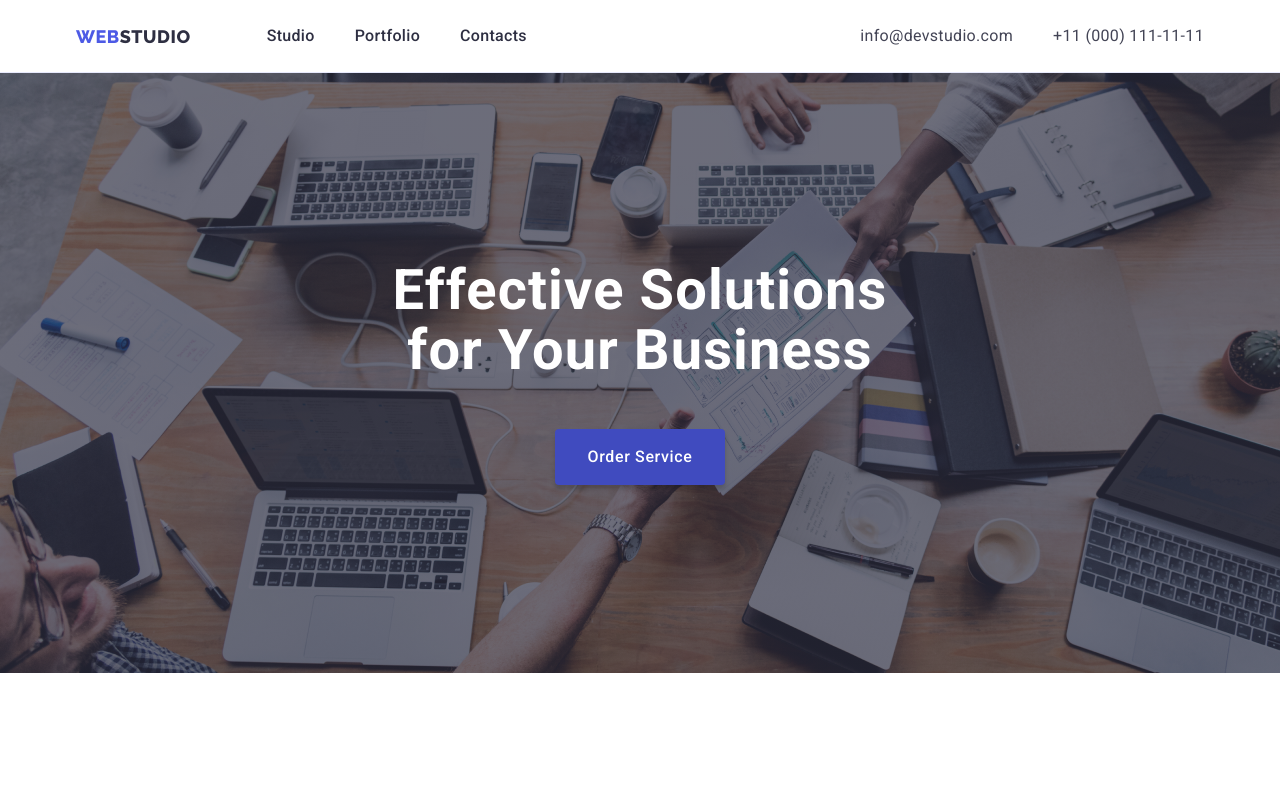
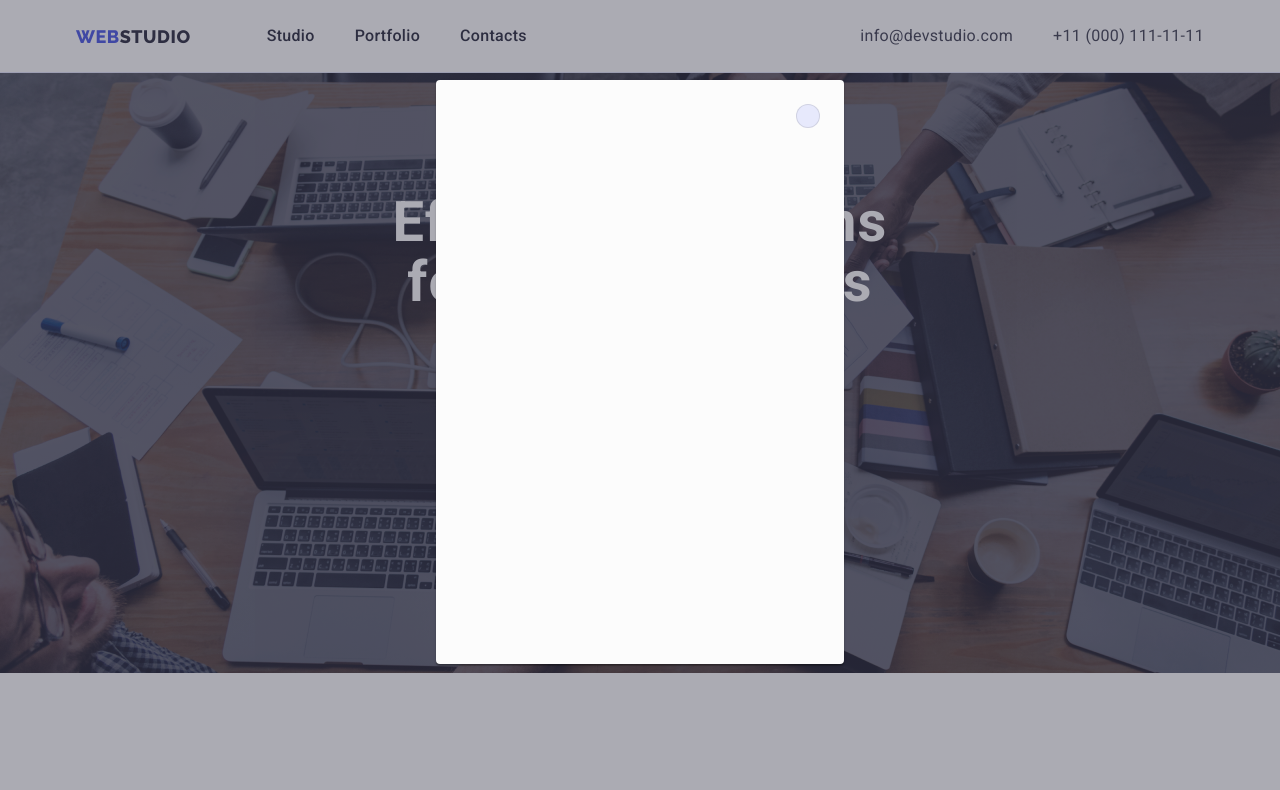
Before and after one commit to dmgrabski/goit-markup-hw-05, a plain HTML site: page index.html in a window 1280 px wide. Both pictures are taken after a click on the button "Order Service". Shown: the top 790 px of the page. Drawn offline with nearby package versions, Linux system fonts and the light colour scheme; files that its build step writes are made by us from their sources.

Commit message:
updatehm5

```diff
--- a/css/styles.css
+++ b/css/styles.css
@@ -1,6 +1,9 @@
 body {
   font-family: "Roboto", sans-serif;
   color: var(--text);
+  background-color: #ffffff;
+  font-size: 16px;
+  font-weight: 400;
 }
 
 :root {
--- a/index.html
+++ b/index.html
@@ -55,10 +55,12 @@
     </header>
 
     <main>
-      <section class="hero-image">
+      <section class="section hero-image">
         <div class="container">
           <h1 class="title">Effective Solutions for Your Business</h1>
-          <button data-modal-open type="button" class="hero-button">Order Service</button>
+          <button data-modal-open type="button" class="hero-button">
+            Order Service
+          </button>
         </div>
       </section>
       <section class="section">
@@ -433,6 +435,17 @@
         </div>
       </div>
     </footer>
+
+    <div class="modal is-hidden" data-modal>
+      <div class="modal-body">
+        <button data-modal-close type="button" class="modal-close-button">
+          <svg width="8px" height="8px">
+            <use href="./images/icons.svg#icon-close-black"></use>
+          </svg>
+        </button>
+      </div>
+    </div>
+
     <script src="./js/modal.js"></script>
   </body>
 </html>
```
